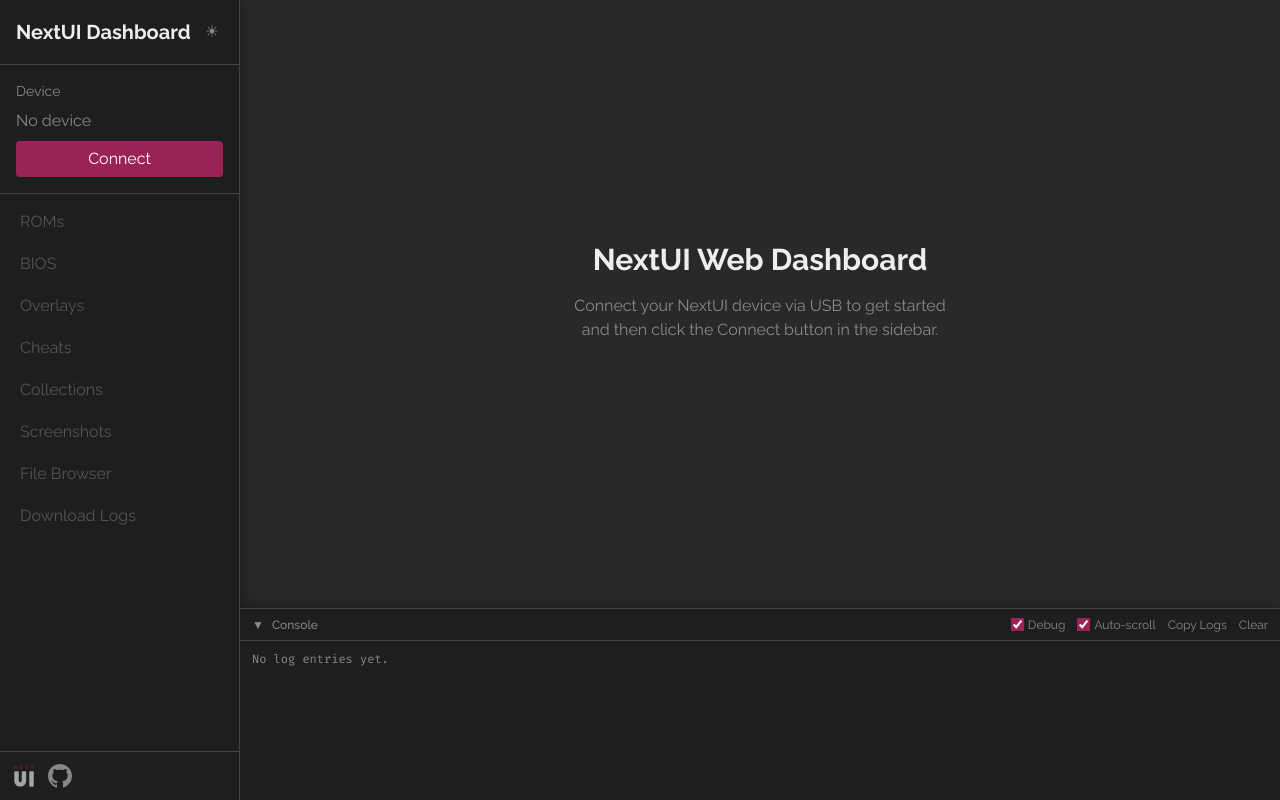
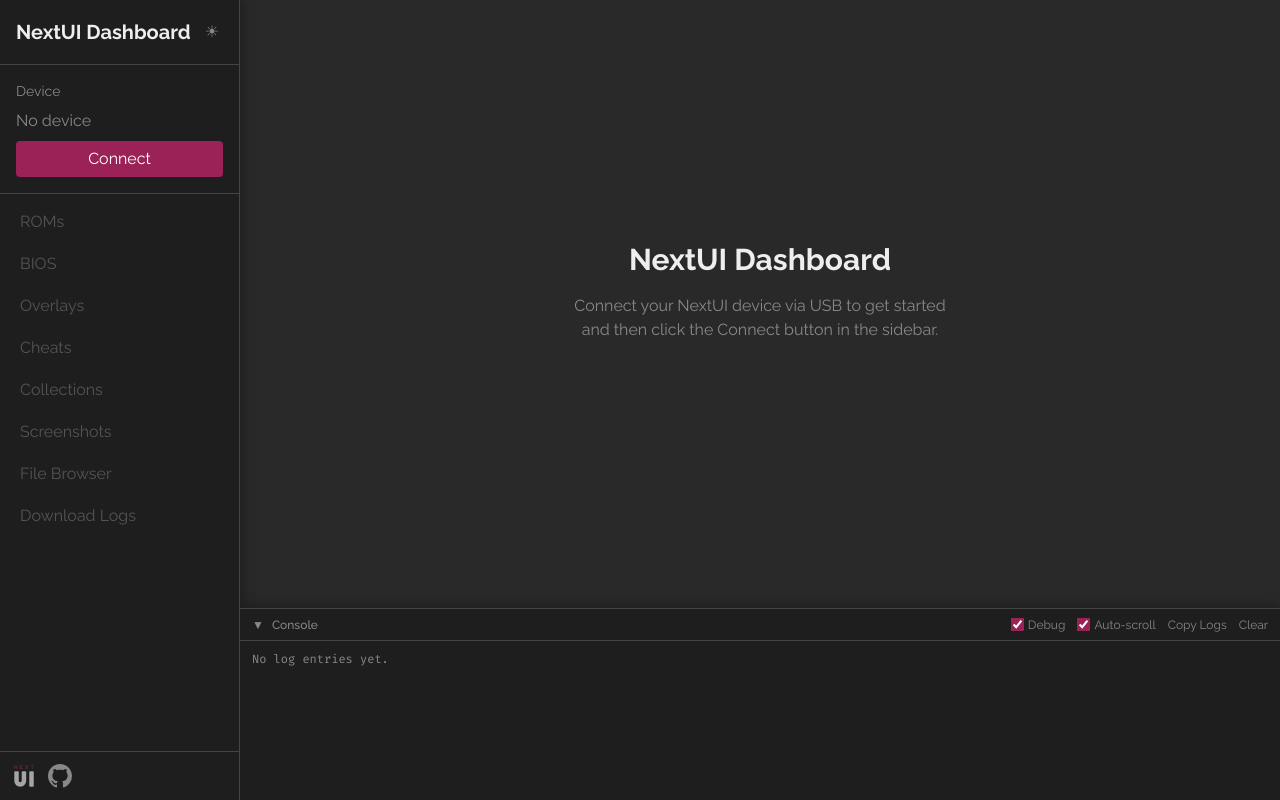
Before and after one commit to aaronhoogstraten/nextui-web-dashboard, a SvelteKit app: page / in a window 1280 px wide. Built offline with nearby package versions, Linux system fonts and the light colour scheme.

Commit message:
Shorten "NextUI Web Dashboard" to "NextUI Dashboard" for consistency

```diff
--- a/src/app.html
+++ b/src/app.html
@@ -2,6 +2,7 @@
 <html lang="en">
 	<head>
 		<meta charset="utf-8" />
+		<title>NextUI Dashboard</title>
 		<meta name="viewport" content="width=device-width, initial-scale=1" />
 		<link rel="icon" type="image/png" href="%sveltekit.assets%/favicon.png" />
 		<link rel="preconnect" href="https://fonts.googleapis.com" />
--- a/src/lib/adb/stay-awake.ts
+++ b/src/lib/adb/stay-awake.ts
@@ -28,7 +28,7 @@
 const SHOW2_FONT_COLOR = '0xFFFFFF';
 const SHOW2_TEXT_Y = 75;
 const SHOW2_PROGRESS_Y_HIDDEN = 200;
-const SHOW2_IDLE_TEXT = 'NextUI Web Dashboard in use - Press B to stop keeping the device awake';
+const SHOW2_IDLE_TEXT = 'NextUI Dashboard in use - Press B to stop keeping the device awake';
 
 function devPakDir(platform: string): string {
 	return `${DEVICE_PATHS.tools}/${platform}/Developer.pak`;
--- a/src/routes/+page.svelte
+++ b/src/routes/+page.svelte
@@ -37,7 +37,7 @@
 			<!-- Welcome / Connect prompt -->
 			<div class="flex items-center justify-center h-full">
 				<div class="text-center max-w-md">
-					<h2 class="text-3xl font-bold mb-4">NextUI Web Dashboard</h2>
+					<h2 class="text-3xl font-bold mb-4">NextUI Dashboard</h2>
 					<p class="text-text-muted mb-6">
 						Connect your NextUI device via USB to get started<br />
 						and then click the Connect button in the sidebar.
```
